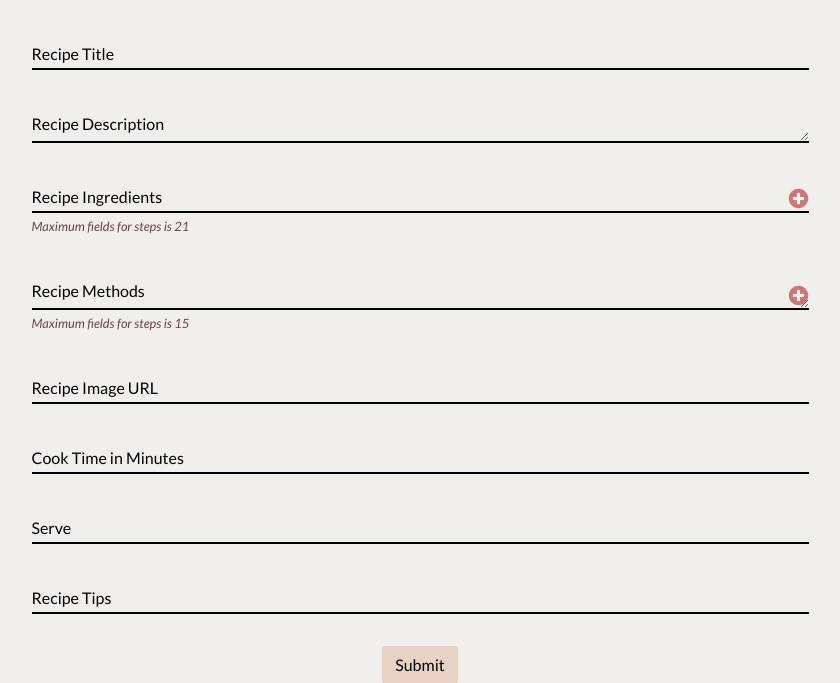
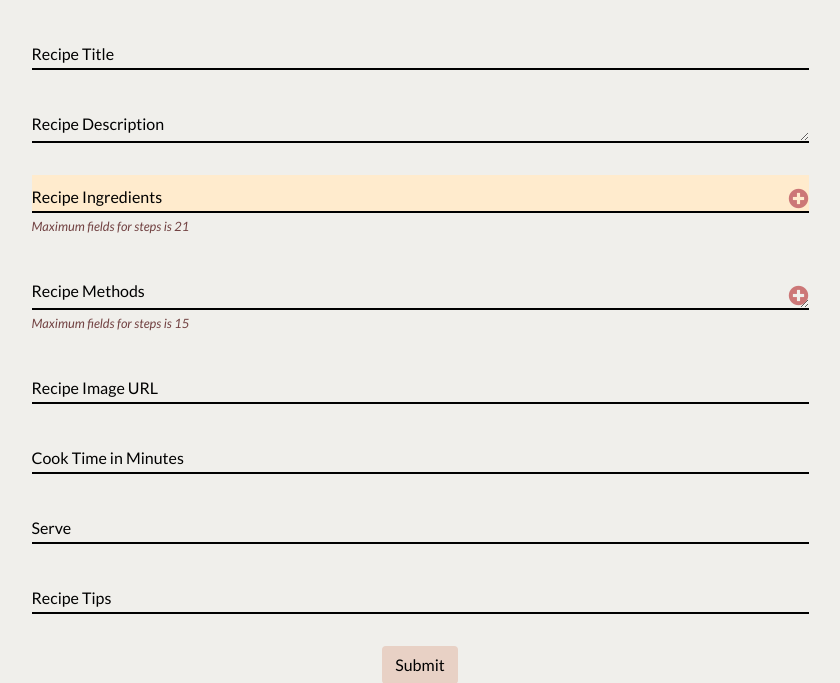
Before and after one commit to constantinadrian/savour, a Flask app: page /add_recipe in a window 1280 px wide, with the pointer over the restyled element. Shown: the part 295-978 px from the top of the page, without its empty margins (220-1060 px from the left). Run offline with Flask 2, Linux system fonts and the light colour scheme; the visitor is signed in with stand-in values (Sample User, id 1); data that the repository does not hold is empty; some libraries are stand-ins or nearby versions.

Commit message:
[Add] Improve the UX for fields remove/add items

```diff
--- a/static/css/forms.css
+++ b/static/css/forms.css
@@ -38,6 +38,11 @@
     padding-left: 0;
     margin-bottom: 0;
     list-style: none;
+}
+
+.ingredient:hover .form-control,
+.methods:hover .form-control {
+    background-color: #FFEBCD;
 }
 
 .max-fields {
```
